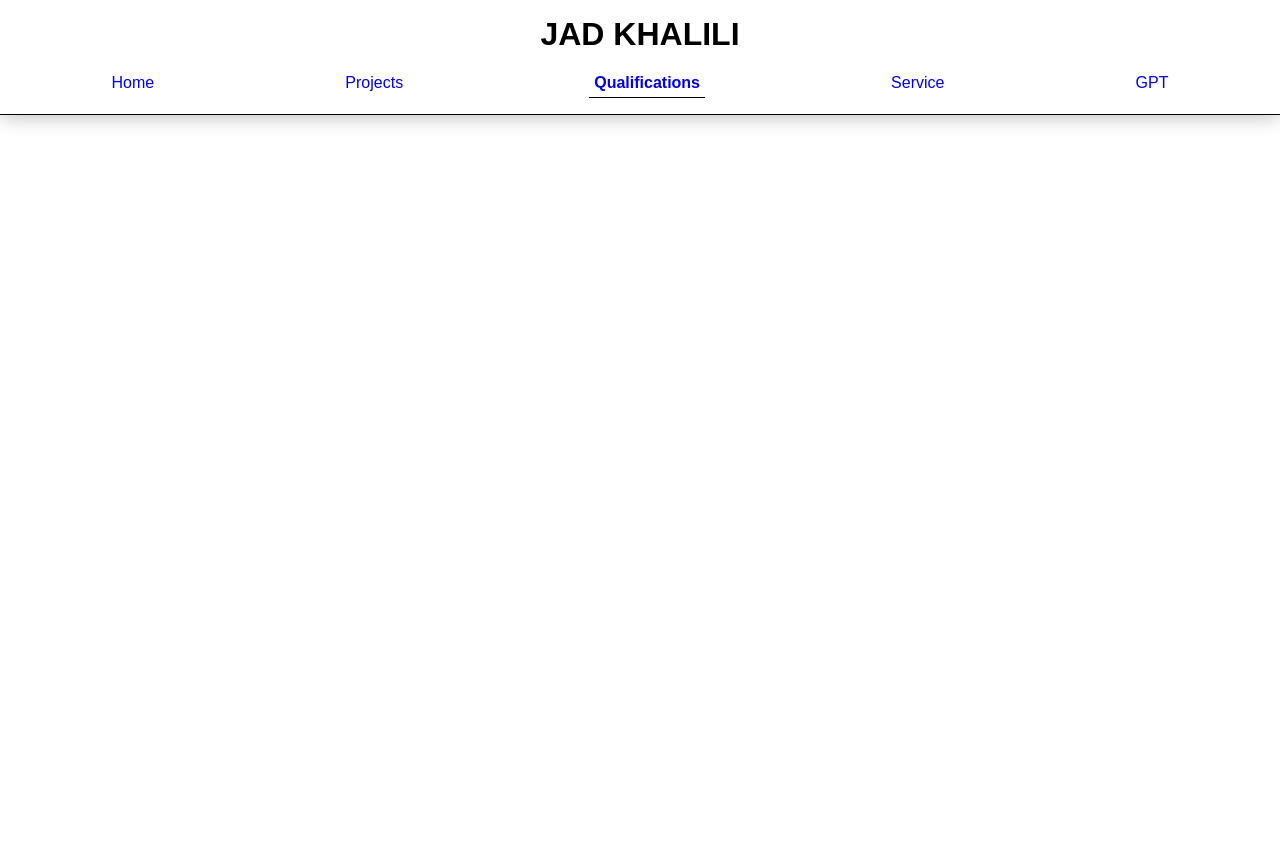
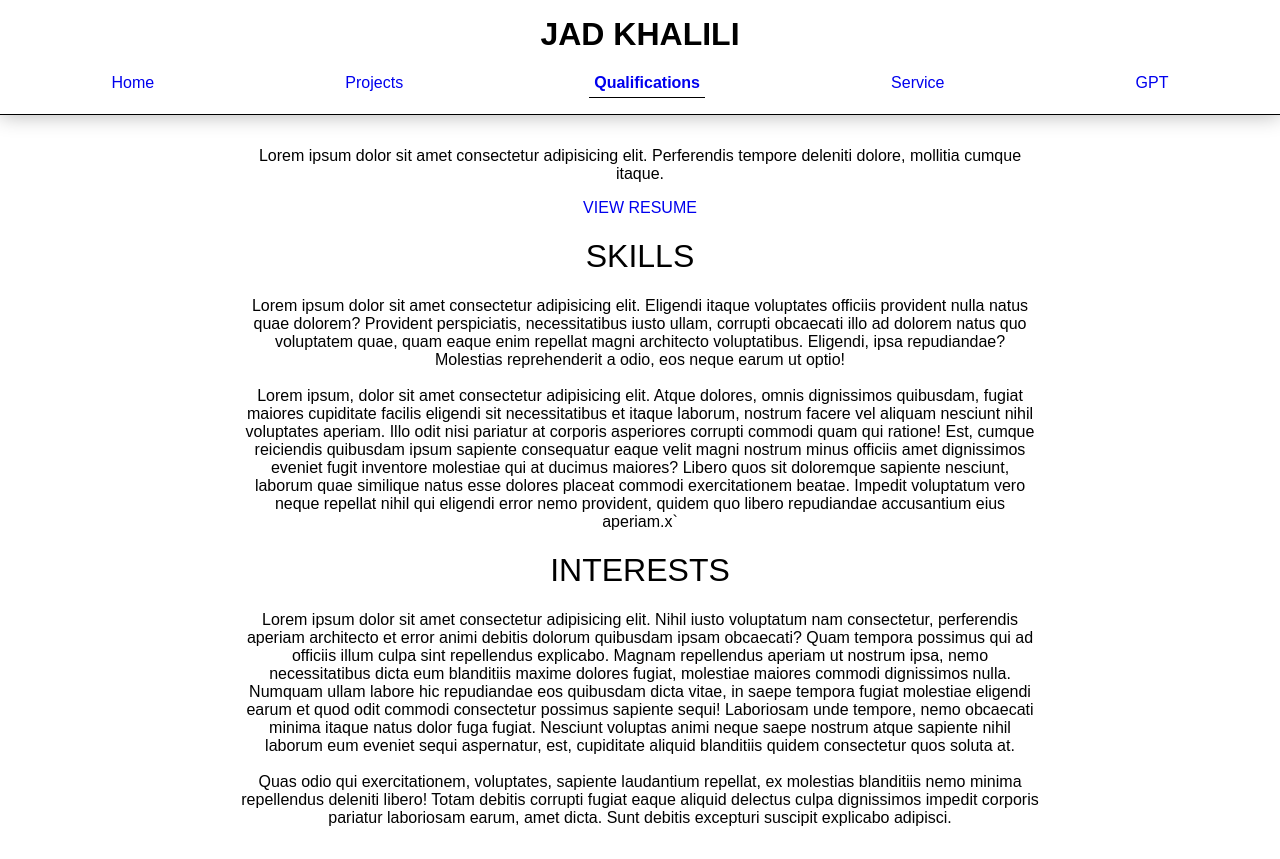
Before and after one commit to Video-Lab/CSCE-412-Project-3, a plain HTML site: page qualifications.html in a window 1280 px wide. Before the commit the page ends 800 px from the top, so only its background shows below. Drawn offline with Linux system fonts and the light colour scheme.

Commit message:
basic qualifications section

```diff
--- a/public/css/style1.css
+++ b/public/css/style1.css
@@ -9,6 +9,10 @@ body {
     -webkit-box-shadow: 0px 0px 20px 0px rgba(0,0,0,0.31);
     -moz-box-shadow: 0px 0px 20px 0px rgba(0,0,0,0.31);
     box-shadow: 0px 0px 20px 0px rgba(0,0,0,0.31);
+}
+
+.section {
+    text-align: center;
 }
 .nav-title {
     text-transform: uppercase;
--- a/qualifications.html
+++ b/qualifications.html
@@ -17,6 +17,14 @@
   </div>
 </div>
 <div class="content">
+<div class="section section-qualifications">
+  <p class="qualifications-intro">Lorem ipsum dolor sit amet consectetur adipisicing elit. Perferendis tempore deleniti dolore, mollitia cumque itaque.</p>
+  <a class="btn link-external" href="#">View Resume</a>
+  <h1 class="section-title">Skills</h1>
+  <p class="section-text">Lorem ipsum dolor sit amet consectetur adipisicing elit. Eligendi itaque voluptates officiis provident nulla natus quae dolorem? Provident perspiciatis, necessitatibus iusto ullam, corrupti obcaecati illo ad dolorem natus quo voluptatem quae, quam eaque enim repellat magni architecto voluptatibus. Eligendi, ipsa repudiandae? Molestias reprehenderit a odio, eos neque earum ut optio!<br/><br/>Lorem ipsum, dolor sit amet consectetur adipisicing elit. Atque dolores, omnis dignissimos quibusdam, fugiat maiores cupiditate facilis eligendi sit necessitatibus et itaque laborum, nostrum facere vel aliquam nesciunt nihil voluptates aperiam. Illo odit nisi pariatur at corporis asperiores corrupti commodi quam qui ratione! Est, cumque reiciendis quibusdam ipsum sapiente consequatur eaque velit magni nostrum minus officiis amet dignissimos eveniet fugit inventore molestiae qui at ducimus maiores? Libero quos sit doloremque sapiente nesciunt, laborum quae similique natus esse dolores placeat commodi exercitationem beatae. Impedit voluptatum vero neque repellat nihil qui eligendi error nemo provident, quidem quo libero repudiandae accusantium eius aperiam.x`</p>
+  <h1 class="section-title">Interests</h1>
+  <p class="section-text">Lorem ipsum dolor sit amet consectetur adipisicing elit. Nihil iusto voluptatum nam consectetur, perferendis aperiam architecto et error animi debitis dolorum quibusdam ipsam obcaecati? Quam tempora possimus qui ad officiis illum culpa sint repellendus explicabo. Magnam repellendus aperiam ut nostrum ipsa, nemo necessitatibus dicta eum blanditiis maxime dolores fugiat, molestiae maiores commodi dignissimos nulla. Numquam ullam labore hic repudiandae eos quibusdam dicta vitae, in saepe tempora fugiat molestiae eligendi earum et quod odit commodi consectetur possimus sapiente sequi! Laboriosam unde tempore, nemo obcaecati minima itaque natus dolor fuga fugiat. Nesciunt voluptas animi neque saepe nostrum atque sapiente nihil laborum eum eveniet sequi aspernatur, est, cupiditate aliquid blanditiis quidem consectetur quos soluta at.<br/><br/> Quas odio qui exercitationem, voluptates, sapiente laudantium repellat, ex molestias blanditiis nemo minima repellendus deleniti libero! Totam debitis corrupti fugiat eaque aliquid delectus culpa dignissimos impedit corporis pariatur laboriosam earum, amet dicta. Sunt debitis excepturi suscipit explicabo adipisci.</p>
+</div>
 </div>
 </body>
 </html>
```
